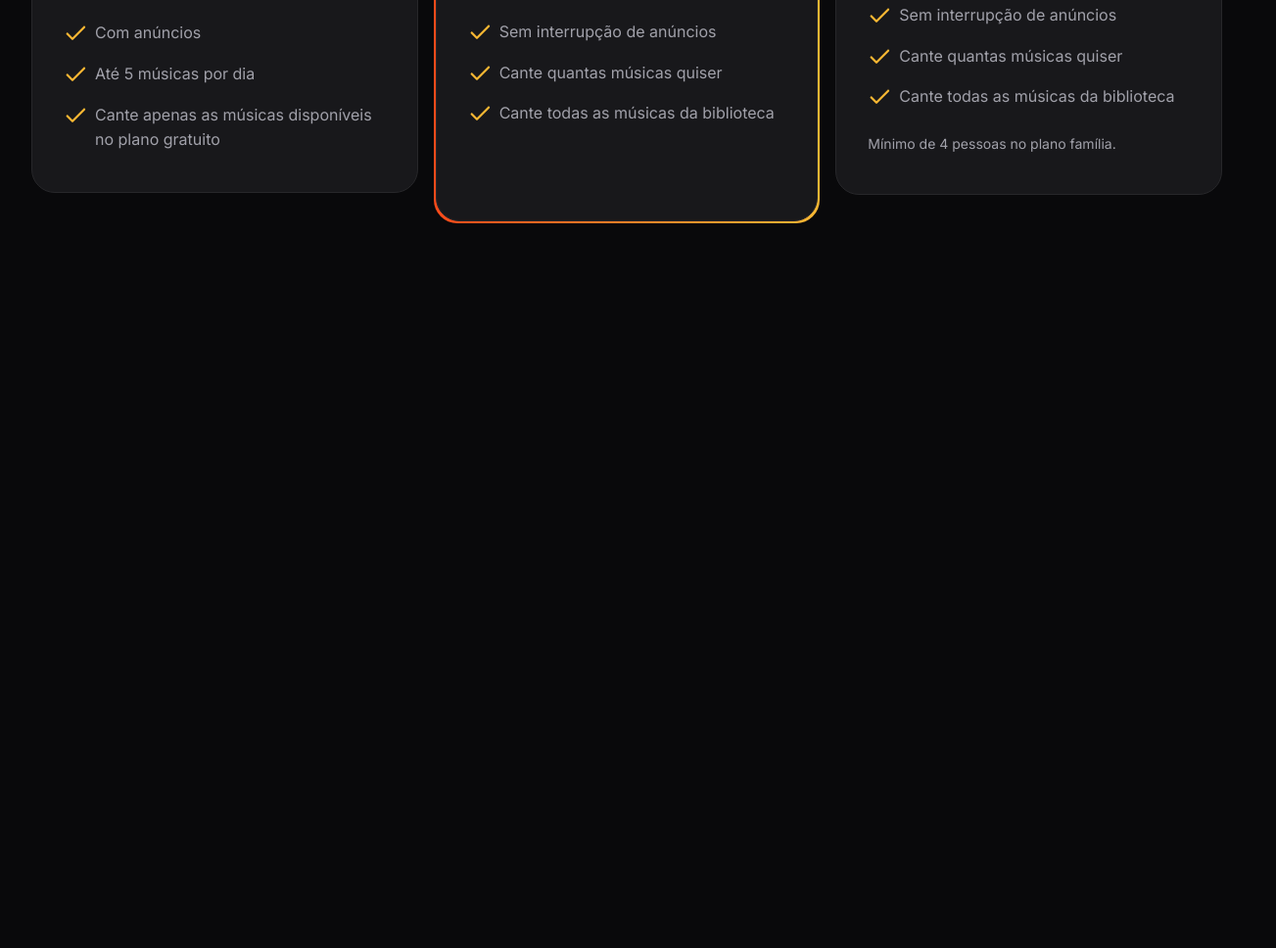
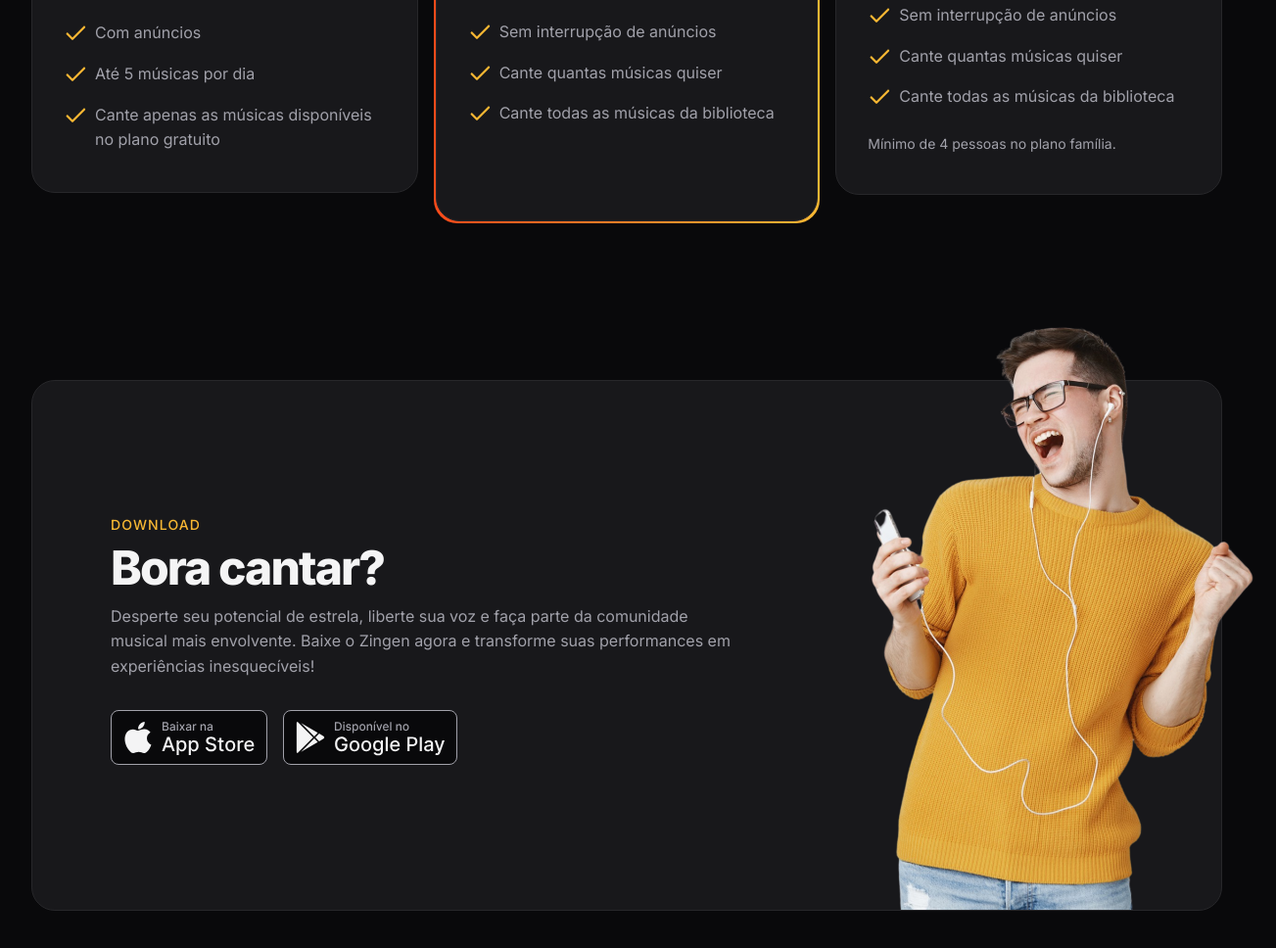
Before and after one commit to nicolasdev14/zingen-site, a plain HTML site: page index.html in a window 1280 px wide. Shown: the part 3238-4206 px from the top of the page at 98% size, 1303 px wide, since content can reach past the window. Before the commit the page ends 3546 px from the top, so only its background shows below. Drawn offline with Linux system fonts and the light colour scheme.

Commit message:
Seção download

```diff
--- a/index.html
+++ b/index.html
@@ -66,9 +66,7 @@
                 </p>
             </div>
             <div>
-                <img
-                class="desktop-only"
-                src="assets/smartphones.png" alt="">
+                <img class="desktop-only" src="assets/smartphones.png" alt="">
             </div>
         </div>
     </section>
@@ -85,7 +83,8 @@
                 <div>
                     <img src="assets/icons/GameController.svg" alt="">
                     <h3>Experiência gamificada</h3>
-                    <p>Sua performance é pontuada de acordo com nosso algoritmo ultra preciso. Desafie-se, ganhe reconhecimento e comemore sua evolução!</p>
+                    <p>Sua performance é pontuada de acordo com nosso algoritmo ultra preciso. Desafie-se, ganhe
+                        reconhecimento e comemore sua evolução!</p>
                 </div>
                 <img src="assets/Tela 2.png" alt="" class="desktop-only">
             </div>
@@ -93,14 +92,16 @@
             <div class="card py-lg px-lg">
                 <img src="assets/icons/MicrophoneStage.svg" alt="">
                 <h3>Grave suas performances</h3>
-                <p>Seja para compartilhar com os amigos ou para acompanhar sua evolução, nosso recurso de gravação de áudio e vídeo permite que você aproveite a experiência ao máximo! </p>
+                <p>Seja para compartilhar com os amigos ou para acompanhar sua evolução, nosso recurso de gravação de
+                    áudio e vídeo permite que você aproveite a experiência ao máximo! </p>
             </div>
 
             <div class="card py-lg px-lg">
                 <div>
                     <img src="assets/icons/UsersThree.svg" alt="">
                     <h3>Compartilhe com a comunidade</h3>
-                    <p>Compartilhe suas gravações com a comunidade, interaja e explore a performance vocal de outras pessoas no seu feed!</p>
+                    <p>Compartilhe suas gravações com a comunidade, interaja e explore a performance vocal de outras
+                        pessoas no seu feed!</p>
                 </div>
                 <img src="assets/Tela 1.png" alt="" class="desktop-only">
             </div>
@@ -109,7 +110,8 @@
                 <div>
                     <img src="assets/icons/MusicNotes.svg" alt="">
                     <h3>Letras em tempo-real</h3>
-                    <p>Nunca perca o ritmo com as letras das músicas sincronizadas e exibidas em tempo real. Você também pode ativar a voz original da música para ajudar.</p>
+                    <p>Nunca perca o ritmo com as letras das músicas sincronizadas e exibidas em tempo real. Você também
+                        pode ativar a voz original da música para ajudar.</p>
                 </div>
                 <img src="assets/Tela 3.png" alt="" class="desktop-only">
             </div>
@@ -172,8 +174,34 @@
         </div>
     </section>
 
+    <section id="download">
+        <div class="container py-xl">
+            <div class="card px-lg even-columns items-center">
+                <div>
+                    <header>
+                        <strong>Download</strong>
+                        <h2>Bora cantar?</h2>
+                    </header>
+                    <p>
+                        Desperte seu potencial de estrela, liberte sua voz e
+                        faça parte da comunidade musical mais envolvente. Baixe o Zingen
+                        agora e transforme suas performances em experiências inesquecíveis!
+                    </p>
+
+                    <div class="buttons flex gap-1">
+                        <a href="#">
+                            <img src="/assets/icons/button-appstore.svg" alt="Baixar da App Store">
+                        </a>
+                        <a href="#">
+                            <img src="/assets/icons/button-playstore.svg" alt="Botão baixar da Play Store">
+                        </a>
+                    </div>
+                </div>
+                <img src="assets/rapaz-ouvindo-musica.png" alt="Rapaz ouvindo música com fones de ouvido">
+            </div>
+        </div>
+    </section>
+
 </body>
 
 </html>
-
-<!-- parei no 03:11 -->
--- /dev/null
+++ b/styles/download.css
@@ -0,0 +1,32 @@
+#download {
+    .card {
+        padding: 3rem 1.5rem 15rem;
+        position: relative;
+        & > img {
+            width: 14.5rem;
+            position: absolute;
+            bottom: 0;
+            right: -3.5rem;
+        }
+    }
+
+    .buttons {
+        flex-wrap: wrap;
+        margin-top: 2rem;
+    }
+
+    @media (width >= 80em) {
+        .card {
+            padding: 8.75rem 5rem;
+
+            & > div:nth-child(1) {
+                max-width: 40rem;
+            }
+
+            & > img {
+                width: 29.125rem;
+            }
+        }
+    }
+
+}
--- a/styles/global.css
+++ b/styles/global.css
@@ -48,6 +48,8 @@ html {
     font-size: var(--fs-base);
     line-height: 1.6;
     color: var(--text-color-primary);
+
+    overflow-x: hidden;
 }
 
 body {
--- a/styles/index.css
+++ b/styles/index.css
@@ -9,3 +9,4 @@
 @import url(cards.css);
 @import url(features.css) (width >= 80em);
 @import url(pricing.css);
+@import url(download.css);
```
Also changed, not shown: assets/icons/button-appstore.svg (added), assets/icons/button-playstore.svg (added), assets/rapaz-ouvindo-musica.png (renamed from assets/rapaz-ouvindo-musica-com-fones-de-ouvido-e-cantando-no-aplicativo-de-karaoke-removebg 1.png). Lines whose indentation alone changed are shown as unchanged.
